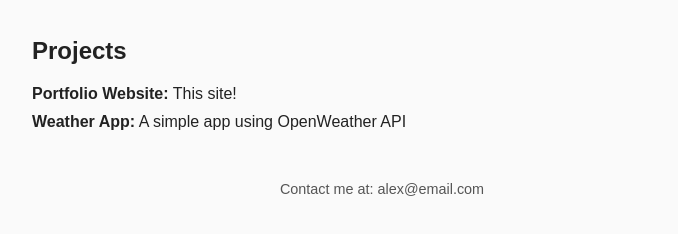
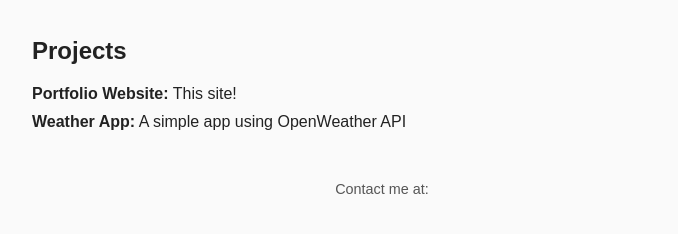
Before and after one commit to kawaii-cookie/kawaii-cookie.github.io, a plain HTML site: page index.html in a window 1280 px wide. Shown: the part 142-376 px from the top of the page, without its empty margins (258-936 px from the left). Drawn offline with Linux system fonts and the light colour scheme.

Commit message:
Update index.html

```diff
--- a/index.html
+++ b/index.html
@@ -20,7 +20,7 @@
   </section>
 
   <footer>
-    <p>Contact me at: alex@email.com</p>
+    <p>Contact me at: </p>
   </footer>
 </body>
 </html>
```
